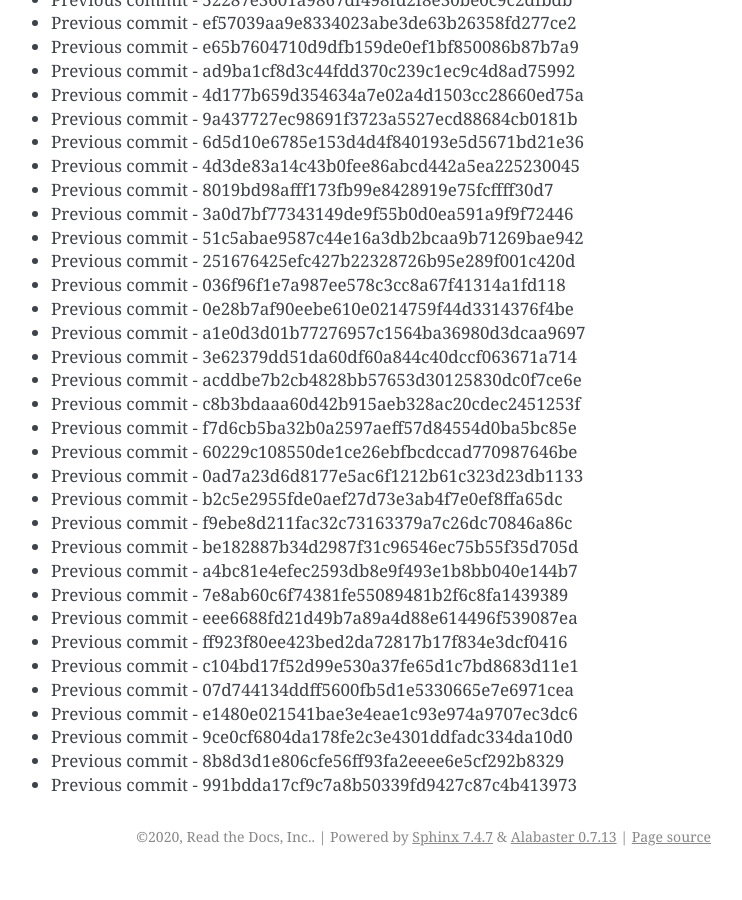
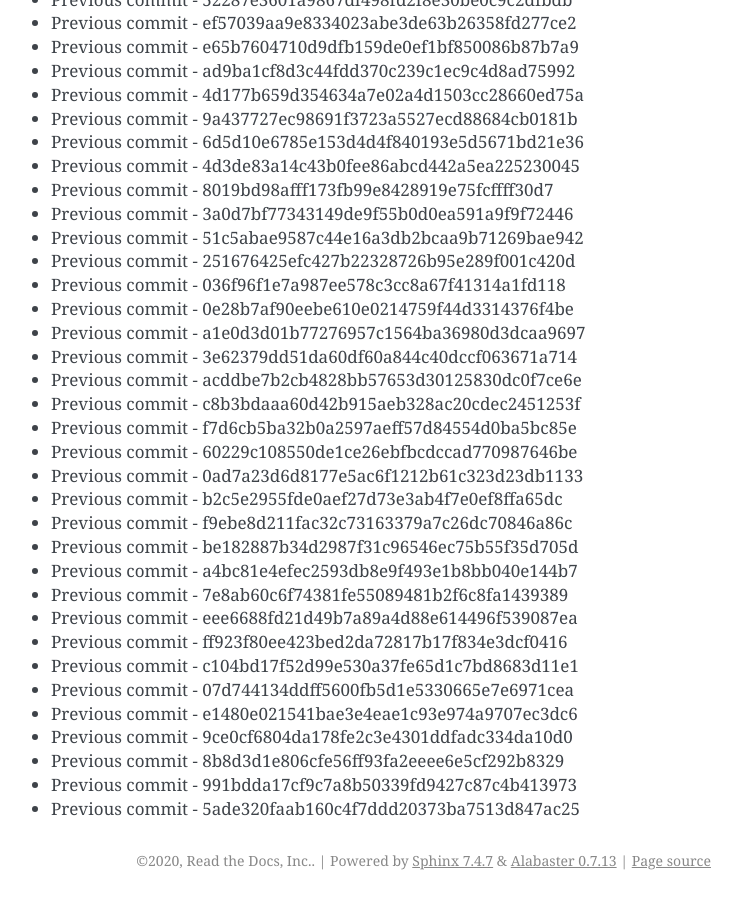
Before and after one commit to readthedocs/rtd-git-stresstest, a Sphinx documentation site: the page built from docs/updates.rst, in a window 1280 px wide and 900 px high, scrolled down 46679 px. Shown: the whole window, without its empty margins (399-1141 px from the left). Built offline with Sphinx 7.4.7, drawn with Linux system fonts in a browser that asks for light colours; before the commit the page ends 47555 px from its top, so only the background shows below that.

Commit message:
Generating commit from previous: 5ade320faab160c4f7ddd20373ba7513d847ac25

```diff
--- a/docs/updates.rst
+++ b/docs/updates.rst
@@ -1993,3 +1993,4 @@ It can be tested for any performance characteristics.
 * Previous commit - 9ce0cf6804da178fe2c3e4301ddfadc334da10d0
 * Previous commit - 8b8d3d1e806cfe56ff93fa2eeee6e5cf292b8329
 * Previous commit - 991bdda17cf9c7a8b50339fd9427c87c4b413973
+* Previous commit - 5ade320faab160c4f7ddd20373ba7513d847ac25
```
